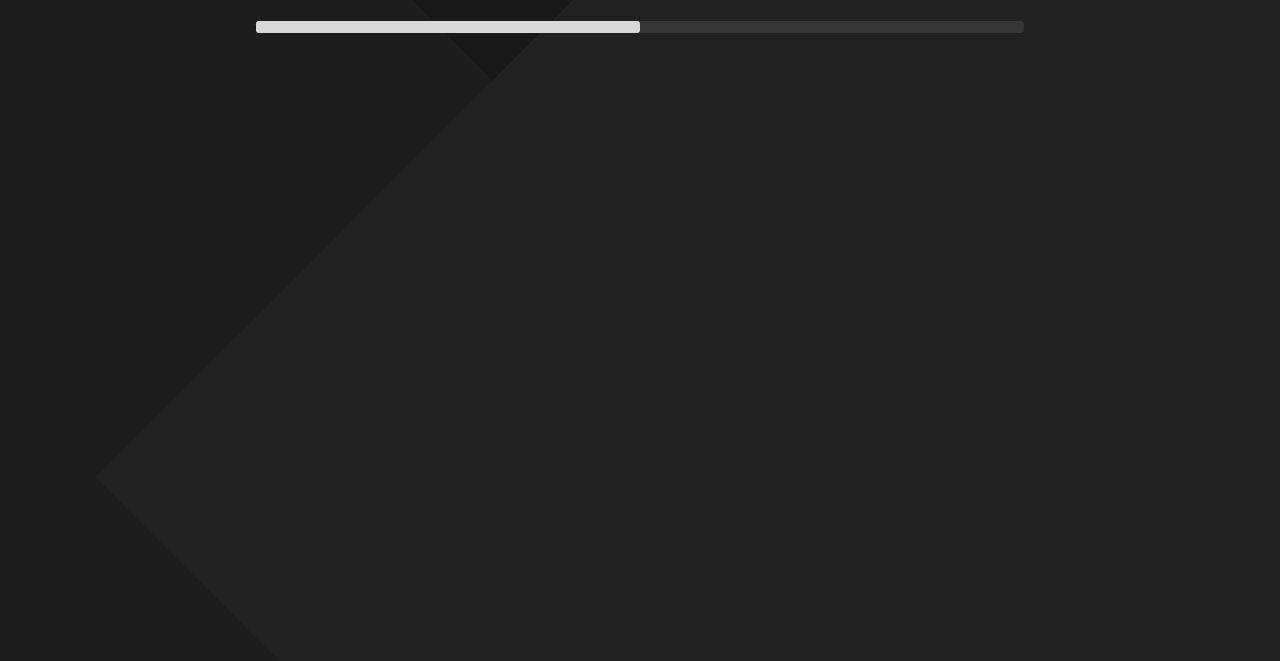
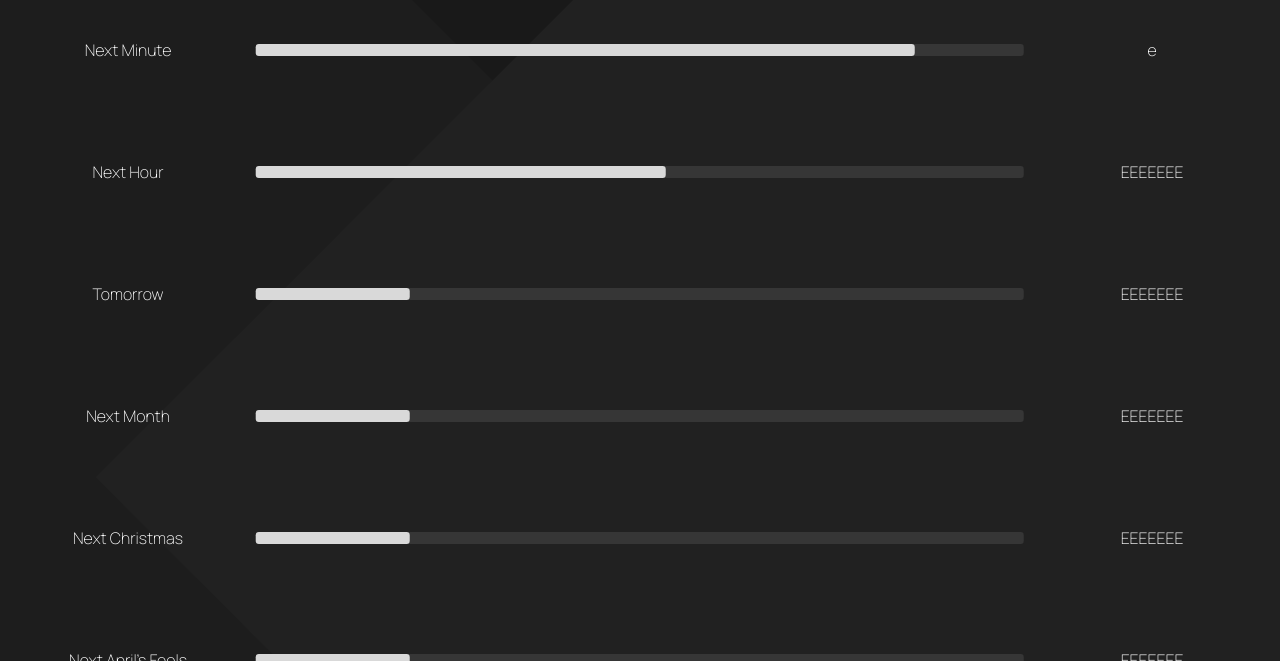
Before and after one commit to cryxzv/progress, a plain HTML site: page index.html in a window 1280 px wide. Shown: the part 139-800 px from the top of the page. Drawn offline with nearby package versions, Linux system fonts and the light colour scheme.

Commit message:
movement
bar can move now

```diff
--- a/index.html
+++ b/index.html
@@ -11,11 +11,137 @@
         <span id="title">Progress</span>
         <div id="bg-rect-1"></div>
         <div id="bg-rect-2"></div>
-        <div class="p-bar">
-            <div class="t-bar">
-                <div class="c-bar"></div>
+        <div class="bar-contain">
+            <div class="event">
+                <div class="text-containL">
+                    <span class="event-textL">Next Minute</span>
+                </div>
+                <div class="full-bar">
+                    <div class="inc-bar">
+                        <div class="comp-bar"></div>
+                    </div>
+                </div>
+                <div class="text-containR">
+                    <span class="event-textR">e</span>
+                </div>
+            </div>
+
+            <div class="event">
+                <div class="text-containL">
+                    <span class="event-textL">Next Hour</span>
+                </div>
+                <div class="full-bar">
+                    <div class="inc-bar">
+                        <div class="comp-bar"></div>
+                    </div>
+                </div>
+                <div class="text-containR">
+                    <span class="event-textR">EEEEEEE</span>
+                </div>
+            </div>
+
+            <div class="event">
+                <div class="text-containL">
+                    <span class="event-textL">Tomorrow</span>
+                </div>
+                <div class="full-bar">
+                    <div class="inc-bar">
+                        <div class="comp-bar"></div>
+                    </div>
+                </div>
+                <div class="text-containR">
+                    <span class="event-textR">EEEEEEE</span>
+                </div>
+            </div>
+
+            <div class="event">
+                <div class="text-containL">
+                    <span class="event-textL">Next Month</span>
+                </div>
+                <div class="full-bar">
+                    <div class="inc-bar">
+                        <div class="comp-bar"></div>
+                    </div>
+                </div>
+                <div class="text-containR">
+                    <span class="event-textR">EEEEEEE</span>
+                </div>
+            </div>
+
+            <div class="event">
+                <div class="text-containL">
+                    <span class="event-textL">Next Christmas</span>
+                </div>
+                <div class="full-bar">
+                    <div class="inc-bar">
+                        <div class="comp-bar"></div>
+                    </div>
+                </div>
+                <div class="text-containR">
+                    <span class="event-textR">EEEEEEE</span>
+                </div>
+            </div>
+
+            <div class="event">
+                <div class="text-containL">
+                    <span class="event-textL">Next April's Fools</span>
+                </div>
+                <div class="full-bar">
+                    <div class="inc-bar">
+                        <div class="comp-bar"></div>
+                    </div>
+                </div>
+                <div class="text-containR">
+                    <span class="event-textR">EEEEEEE</span>
+                </div>
+            </div>
+
+            <div class="event">
+                <div class="text-containL">
+                    <span class="event-textL">Next Leap Day</span>
+                </div>
+                <div class="full-bar">
+                    <div class="inc-bar">
+                        <div class="comp-bar"></div>
+                    </div>
+                </div>
+                <div class="text-containR">
+                    <span class="event-textR">EEEEEEE</span>
+                </div>
+            </div>
+
+            <div class="event">
+                <div class="text-containL">
+                    <span class="event-textL">Hailey's Comet Returns</span>
+                </div>
+                <div class="full-bar">
+                    <div class="inc-bar">
+                        <div class="comp-bar"></div>
+                    </div>
+                </div>
+                <div class="text-containR">
+                    <span class="event-textR">EEEEEEE</span>
+                </div>
+            </div>
+
+            <div class="event">
+                <div class="text-containL">
+                    <span class="event-textL">Death of Universe</span>
+                </div>
+                <div class="full-bar">
+                    <div class="inc-bar">
+                        <div class="comp-bar"></div>
+                    </div>
+                </div>
+                <div class="text-containR">
+                    <span class="event-textR">EEEEEEE</span>
+                </div>
             </div>
         </div>
     </div>
 </body>
 </html>
+<script src="
+    https://cdn.jsdelivr.net/npm/animejs@4.2.2/dist/bundles/anime.umd.min.js
+"></script>
+<script src="script.js"></script>
--- /dev/null
+++ b/script.js
@@ -0,0 +1,27 @@
+bar1 = document.querySelectorAll(".comp-bar")
+console.log(bar1)
+let evmin = bar1[0]
+let evhour = bar1[1]
+let evtmr = bar1[2]
+let evmon = bar1[3]
+let evchr = bar1[4]
+let evapr = bar1[5]
+let evleap = bar1[6]
+
+
+function updateMin(){
+    const d = new Date();
+    let seconds = d.getSeconds()
+    evmin.style.width = (seconds/0.6).toString() + "%"
+}
+
+function updateHour(){
+    const d = new Date();
+    let minutes = d.getMinutes()
+    evhour.style.width = (minutes/0.6).toString() + "%"
+}
+
+setInterval(() => {
+    updateMin()
+    updateHour()
+}, 1000);
--- a/style.css
+++ b/style.css
@@ -47,25 +47,17 @@ body{
     transform: rotate(-135deg);
 }
 
-.p-bar{
+.full-bar{
     display: flex;
-    position: absolute;
-    transform: translateX(33.333%);
+    position: relative;
+    transform: translateX(33.3%);
     width: 60vw;
     height: 1.5vh;
     border-radius: 0.2rem;
-    margin-top: 10rem;
+    margin-top: 4rem;
 }
 
-.p-bar .event{
-    font-family: 'Manrope';
-    font-weight: 200;
-    color: #FFFFFF;
-    font-size: 1rem;
-    top: 7.5rem;
-}
-
-.t-bar{
+.inc-bar{
     position: relative;
     width: 100%;
     height: 100%;
@@ -73,10 +65,54 @@ body{
     border-radius: 0.2rem;
 }
 
-.c-bar{
-    position: absolute;
-    width: 50%;
+.comp-bar{
+    position: relative;
+    width: 20%;
     height: 100%;
     background: #D9D9D9;
     border-radius: 0.2rem;
+    transition: width 0.2s ease-in-out;
 }
+
+.text-containL{
+    position: relative;
+    width: 20vw;
+    text-align: center;
+}
+
+.event{
+    position: relative;
+}
+
+.event-textL{
+    position: relative;
+    font-family: 'Manrope';
+    font-weight: 200;
+    color: #FFFFFF;
+    font-size: 1rem;
+    top: 5.05rem;
+}
+
+.text-containR{
+    width: 20vw;
+    /* background-color: #D9D9D9; */
+    margin-left: 80vw;
+    text-align: center;
+}
+
+.event-textR{
+    position: relative;
+    font-family: 'Manrope';
+    font-weight: 200;
+    color: #FFFFFF;
+    font-size: 1rem;
+    top: -1.15rem;
+}
+
+.bar-contain{
+    position: absolute;
+    display: flex;
+    flex-direction: column;
+    margin-top: 6rem;
+    justify-content: center;
+}
```
